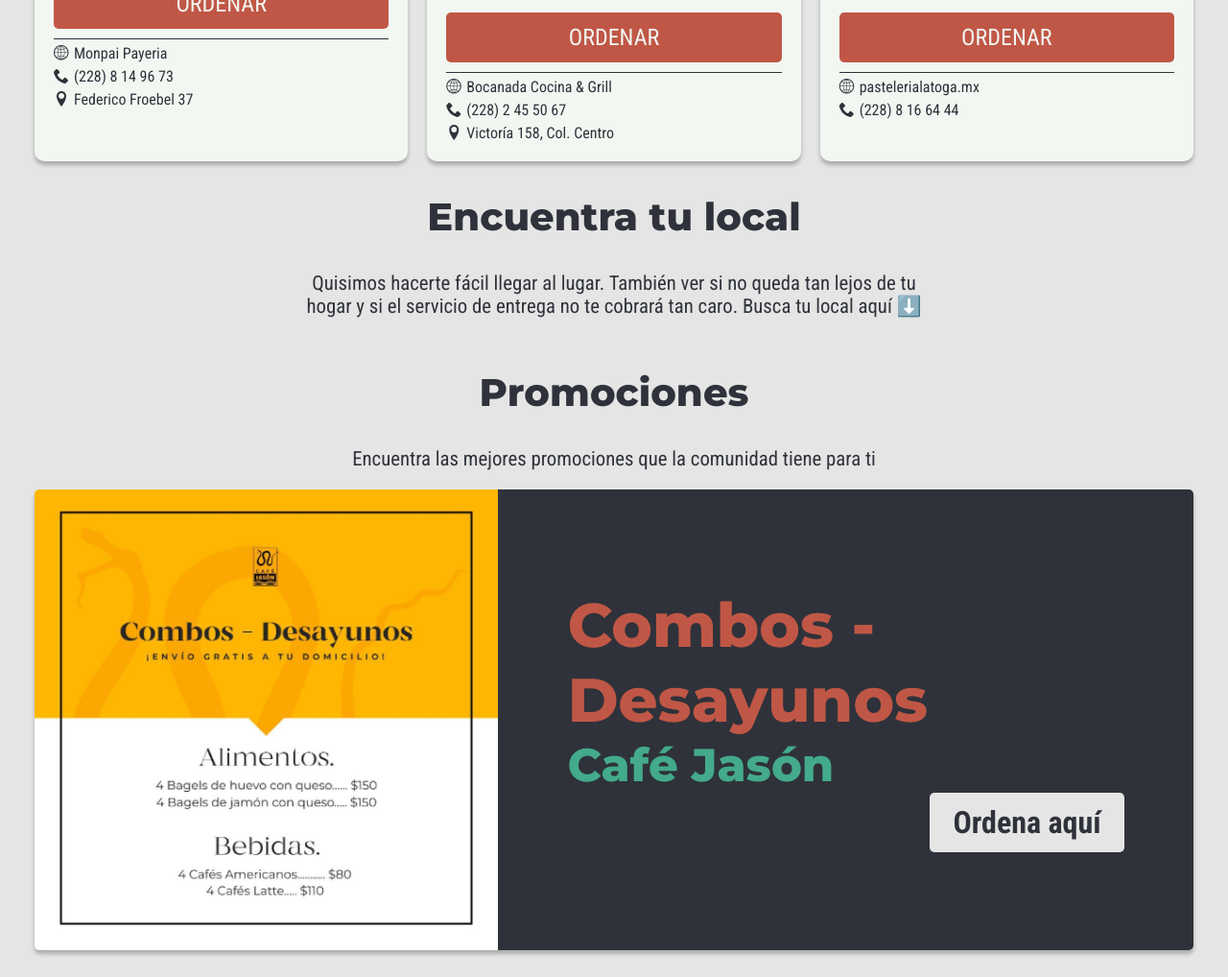
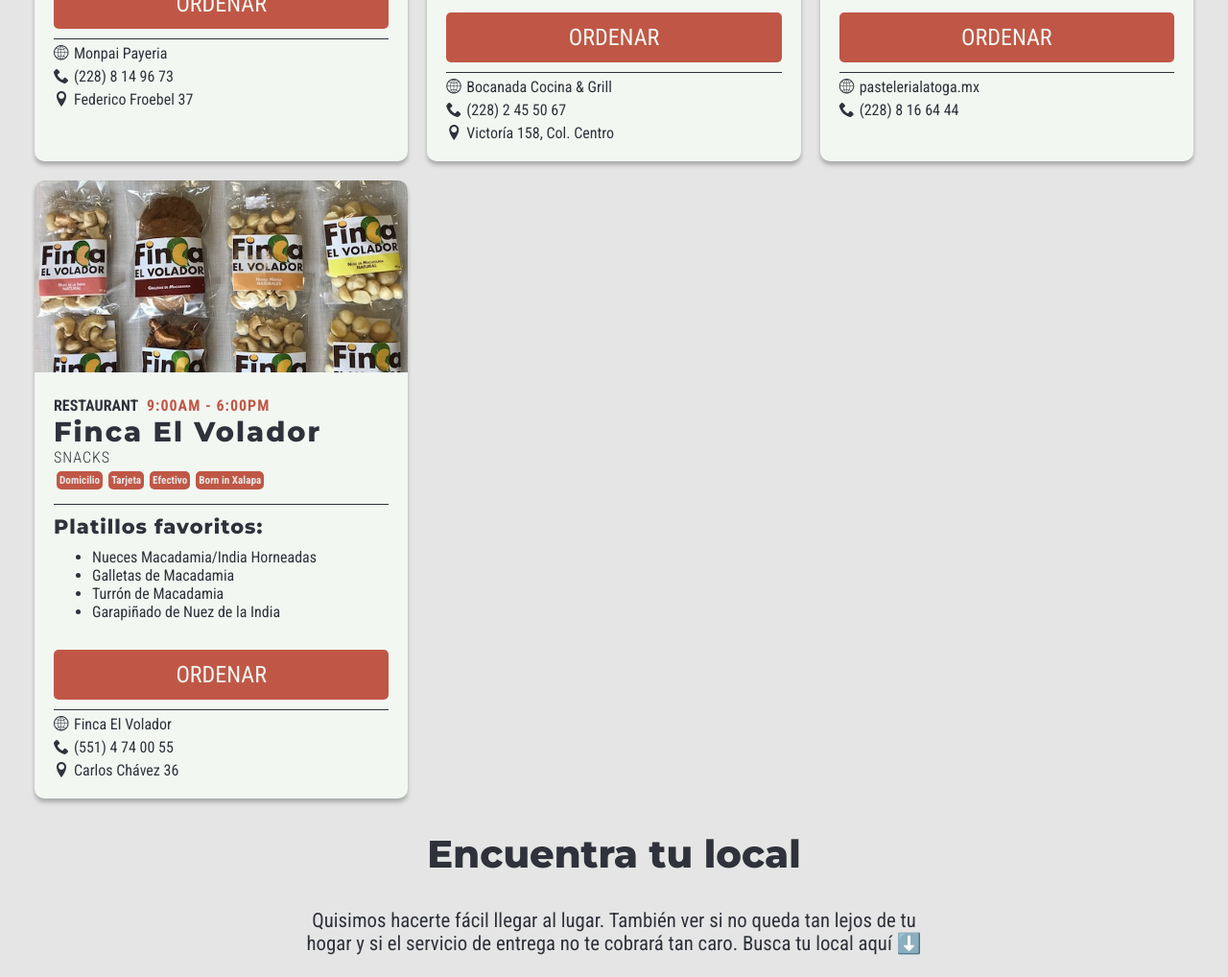
Before and after one commit to dobletaptap/consume-xalapa, a plain HTML site: page index.html in a window 1280 px wide. Shown: the part 3597-4615 px from the top of the page at 96% size. Drawn offline with Linux system fonts and the light colour scheme; a script that the page names is missing; files whose address does not match are found by name.

Commit message:
added Finca El Volador

```diff
--- a/index.html
+++ b/index.html
@@ -622,6 +622,44 @@
                         </div>
                     </div>
                 </div>
+                <div class="c-biz">
+                    <div class="c-biz__top">
+                        <img src="./img/finca-volador.jpg" alt="" class="c-biz__image">
+                    </div>
+                    <div class="c-biz__bottom">
+                        <div class="c-biz__details">
+                            <p class="c-biz__category">Restaurant</p>
+                            <p class="c-biz__hours">9:00AM - 6:00PM</p>
+                            <h2 class="c-biz__name">Finca El Volador</h2>
+                            <p class="c-biz__type">Snacks</p>
+                            <ul class="c-biz__orders-list">
+                                <li class="c-biz__order"><span>Domicilio</span></li>
+                                <li class="c-biz__order"><span>Tarjeta</span></li>
+                                <li class="c-biz__order"><span>Efectivo</span></li>
+                                <li class="c-biz__order"><span>Born in Xalapa</span></li>
+                            </ul>
+                        </div>
+                        <div class="c-biz__menu">
+                            <h3 class="c-biz__menu-title">Platillos favoritos:</h3>
+                            <ul class="c-biz__menu-list">
+                                <!-- <li class="c-biz__menu-item">Especialidades de café</li> -->
+                                <li class="c-biz__menu-item">Nueces Macadamia/India Horneadas</li>
+                                <li class="c-biz__menu-item">Galletas de Macadamia</li>
+                                <li class="c-biz__menu-item">Turrón de Macadamia</li>
+                                <li class="c-biz__menu-item">Garapiñado de Nuez de la India</li>
+                            </ul>
+                        </div>
+                        <div class="c-biz__actions">
+                            <a href="https://wa.me/5215514740055?text=Quisiera%20hacer%20un%20pedido" class="c-biz__cta">Ordenar</a>
+                            <!-- <a href="#" class="c-biz__cta c-biz__cta--hollow">Gift Card</a> -->
+                        </div>
+                        <div class="c-biz__info">
+                            <a href="https://www.facebook.com/FincaElVolador/" class="c-biz__link"><i class="icon-world"></i>Finca El Volador</a>
+                            <a href="tel:5514740055" class="c-biz__link"><i class="icon-phone"></i>(551) 4 74 00 55</a>
+                            <a href="" class="c-biz__link"><i class="icon-location"></i>Carlos Chávez 36</a>
+                        </div>
+                    </div>
+                </div>
             </div>
         </section>
         <!-- SECTION MAPA -->
```
Also changed, not shown: img/finca-volador.jpg (added).
